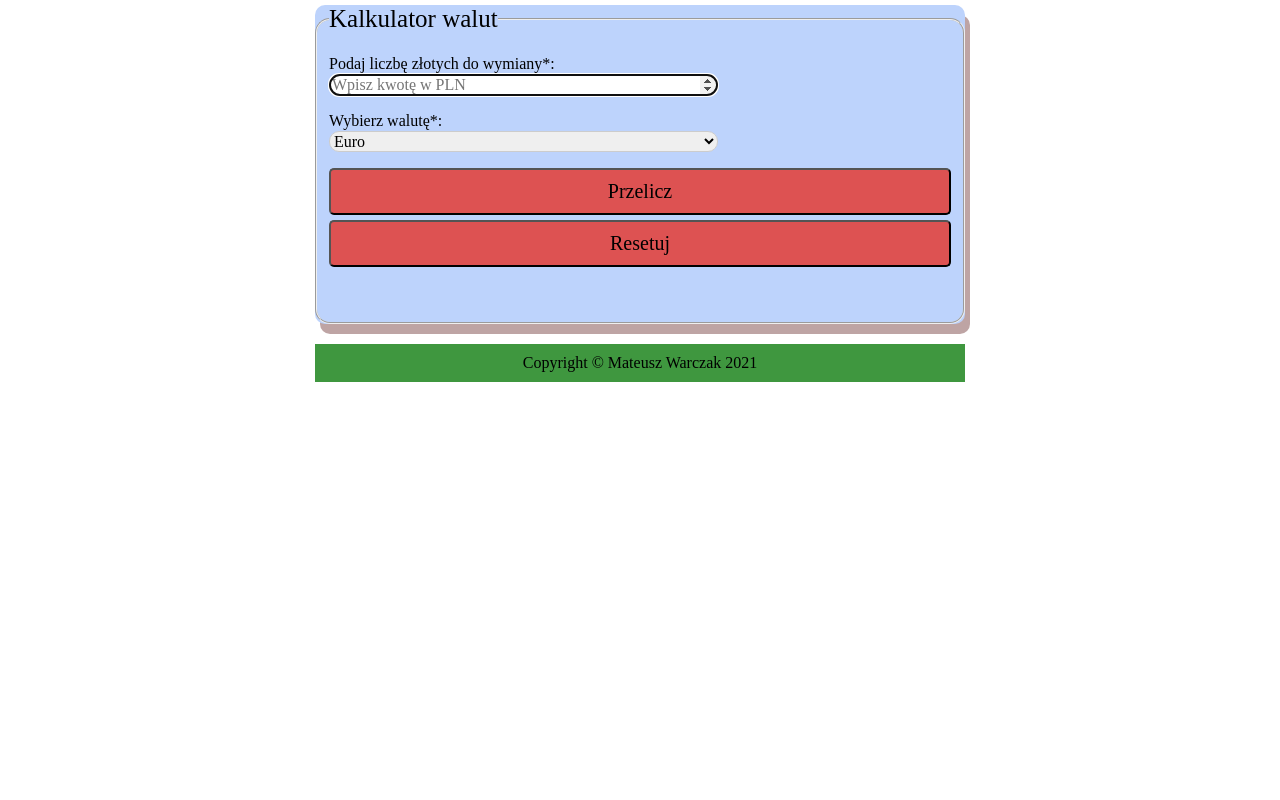
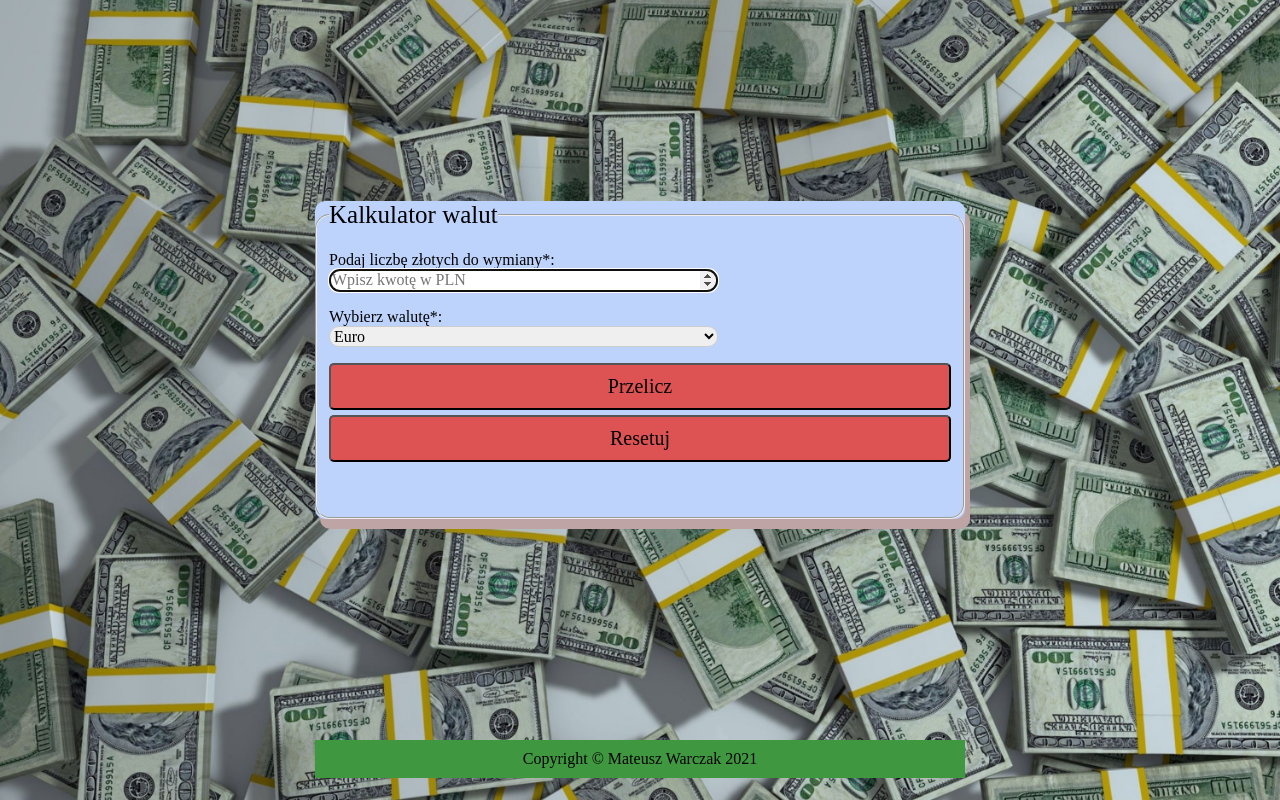
Before and after one commit to Warczi/currency-exchange, a plain HTML site: page index.html in a window 1280 px wide. Drawn offline with nearby package versions, Linux system fonts and the light colour scheme; a web font is replaced by a local one.

Commit message:
Add landscape, add class body, modified class container

```diff
--- /dev/null
+++ b/css/body.css
@@ -0,0 +1,6 @@
+.body {
+    font-family: 'Aref Ruqaa', serif;
+    background-image: url('../images/landscape.jpg');
+    background-position: center;
+    background-size: cover;
+}
--- a/css/container.css
+++ b/css/container.css
@@ -1,6 +1,6 @@
-.container{
-
-    font-family: 'Aref Ruqaa', serif;
-    margin: 5px 5px;
-
+.container {
+    display: flex;
+    align-items: center;
+    justify-content: center;
+    min-height: 90vh;
 }
--- a/index.html
+++ b/index.html
@@ -15,6 +15,7 @@
     <link href="https://fonts.googleapis.com/css2?family=Aref+Ruqaa:wght@400;700&display=swap" rel="stylesheet">
 
     <link rel="stylesheet" href="css/html.css">
+    <link rel="stylesheet" href=css/body.css>
     <link rel="stylesheet" href=css/container.css>
     <link rel="stylesheet" href="css/form.css">
     <link rel="stylesheet" href="css/footer.css">
@@ -22,7 +23,7 @@
 
 </head>
 
-<body>
+<body class="body">
     <div class="container">
         <form class="form js-form">
             <fieldset class="form__fieldset ">
@@ -56,7 +57,6 @@
         </form>
 
 
-
     </div>
     <div class="footer">
         <footer>
@@ -65,6 +65,7 @@
     </div>
 
 
+
 </body>
 
 </html>
```
Also changed, not shown: images/landscape.jpg (added).
